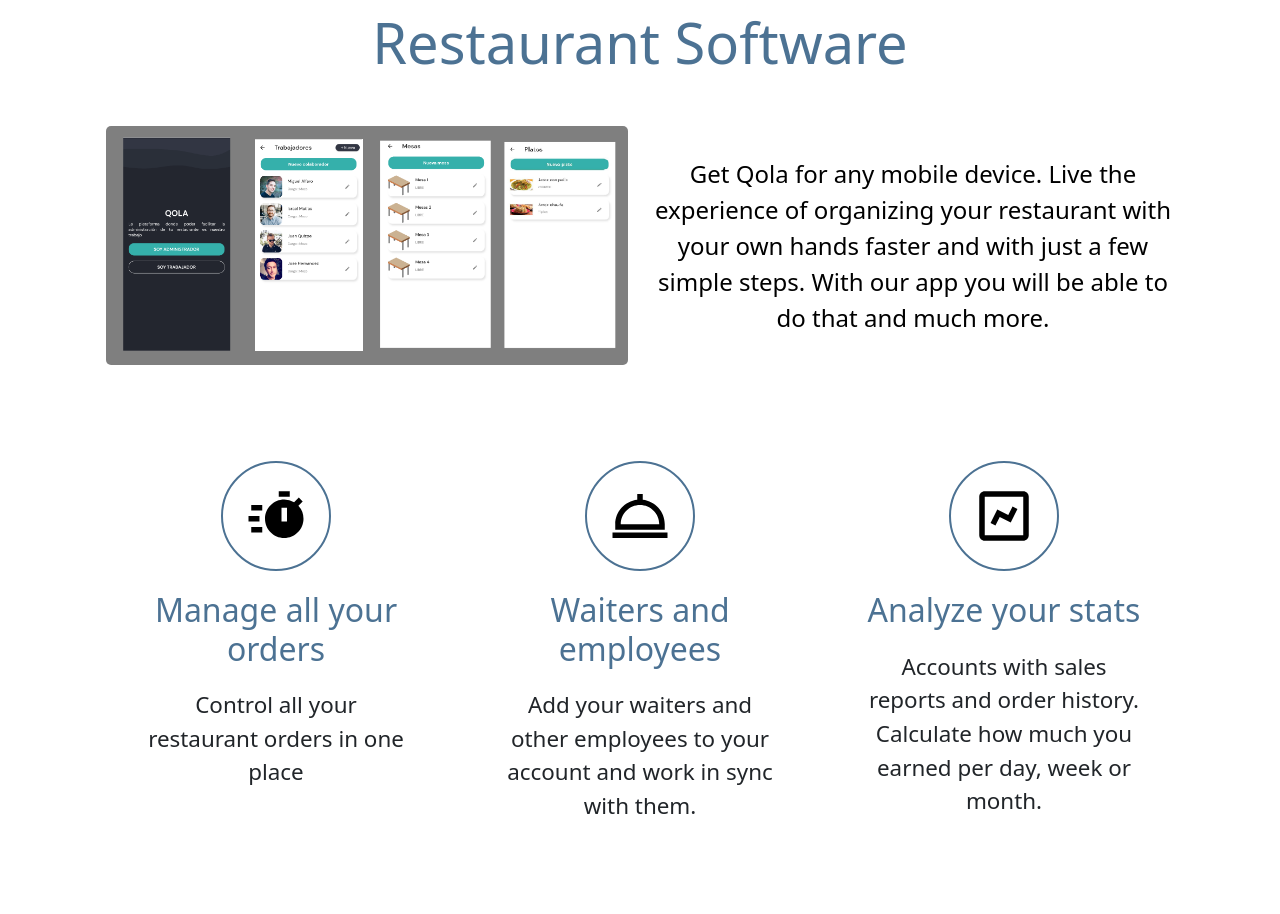
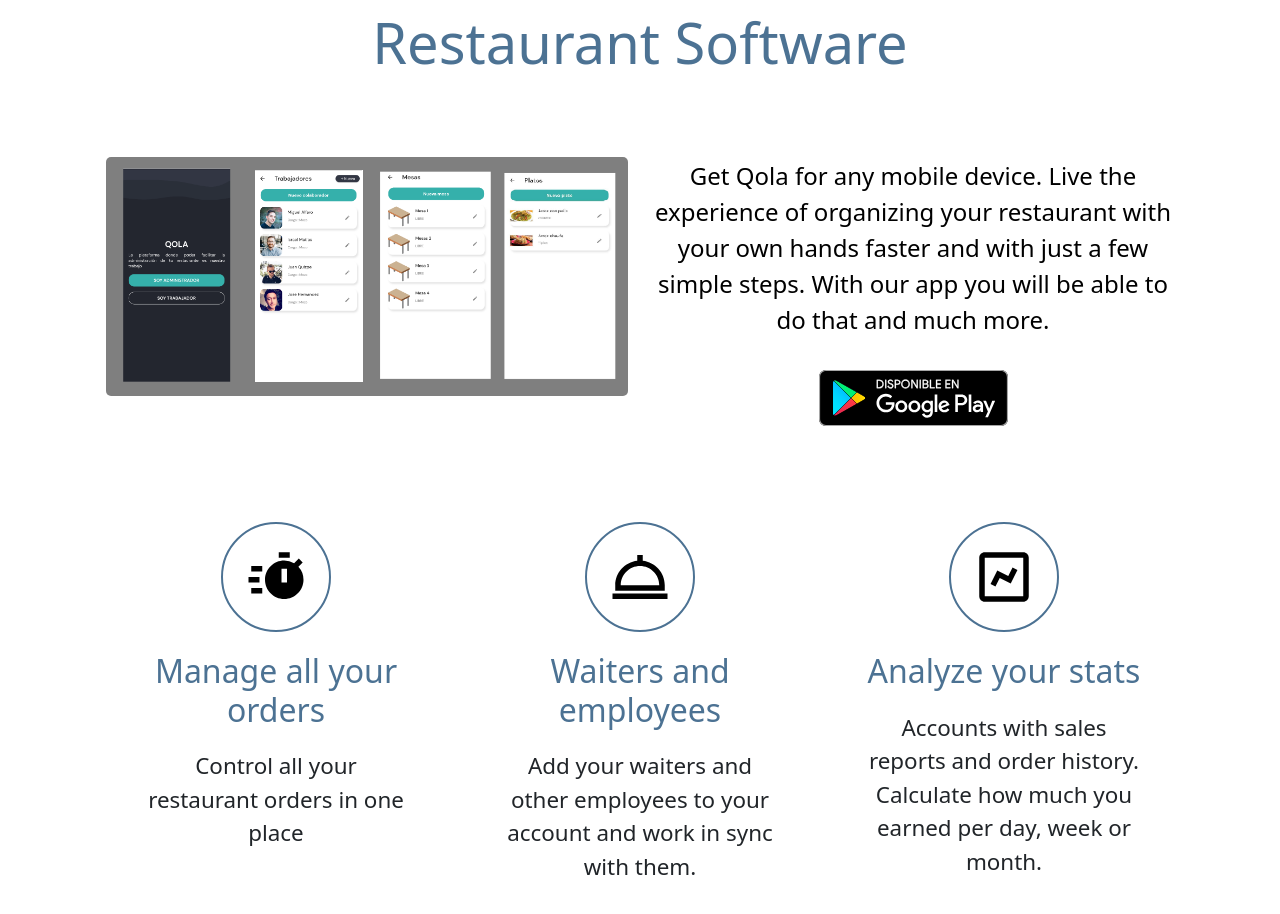
Before and after one commit to Forg-Extract-Qola/LandingPage, a plain HTML site: page index.html in a window 1280 px wide. Shown: the part 860-1774 px from the top of the page. Drawn offline with nearby package versions, Linux system fonts and the light colour scheme.

Commit message:
feat: implemented button

```diff
--- a/css/style.css
+++ b/css/style.css
@@ -871,3 +871,8 @@ hr{
   .subtitle{
       color: black;
   }
+
+.img-playstore{
+  height: 56px;
+  width: 189px;
+}
--- a/index.html
+++ b/index.html
@@ -60,11 +60,14 @@
                 <img src="images/app.png" alt="">
             </div>
             <div class="about-section-container-text col-md-12 col-lg-6 subtitle">
-                <p style="text-align: center;">
-                    Get Qola for any mobile device.
-                    Live the experience of organizing your restaurant with your own hands faster and with just a few simple steps.
-                    With our app you will be able to do that and much more.
-                </p>
+                <div class="text-center">
+                    <p style="text-align: center; margin-top: 2rem;">
+                        Get Qola for any mobile device.
+                        Live the experience of organizing your restaurant with your own hands faster and with just a few simple steps.
+                        With our app you will be able to do that and much more.
+                    </p>
+                    <img style="height: 56px; width: 189px; margin-top: 2rem;" src="images/google-play-badge.svg"/>
+                </div>
             </div>
         </div>
         <div class="row container py-5">
```
Also changed, not shown: images/google-play-badge.svg (added).
